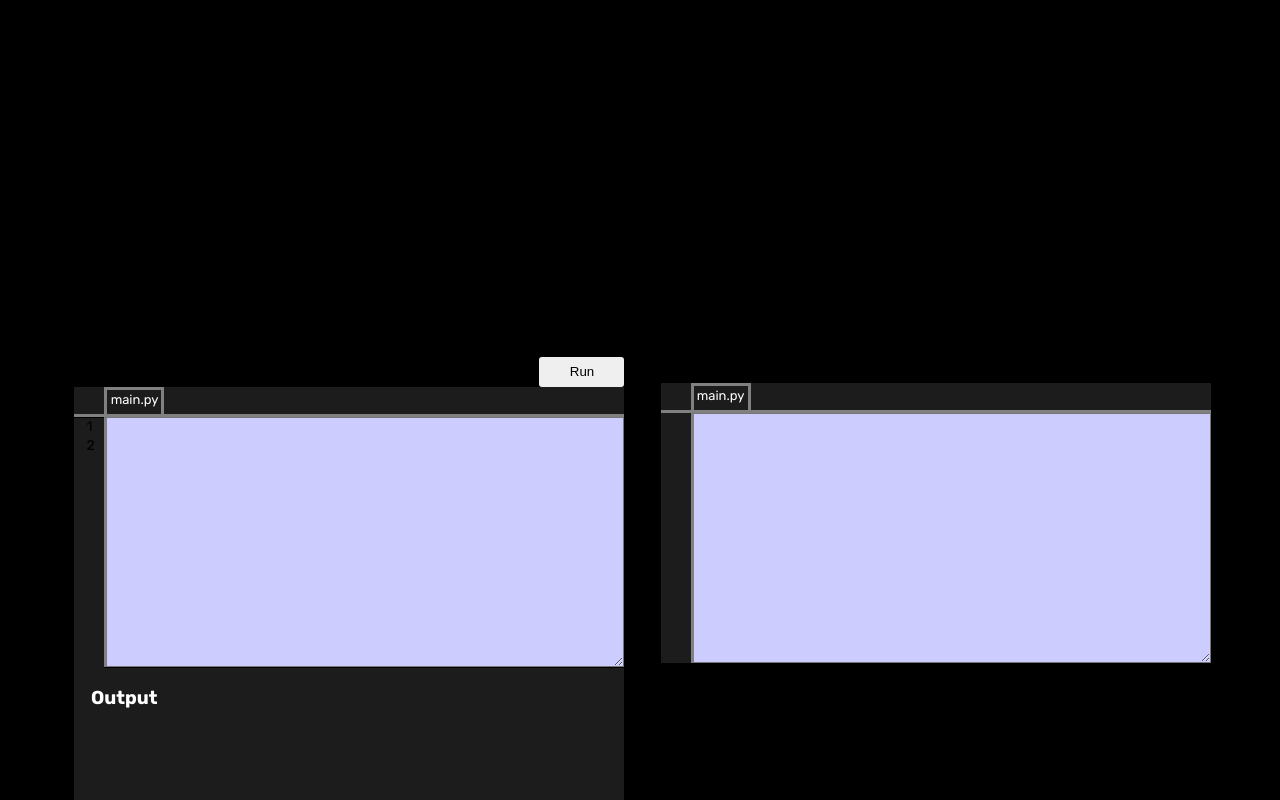
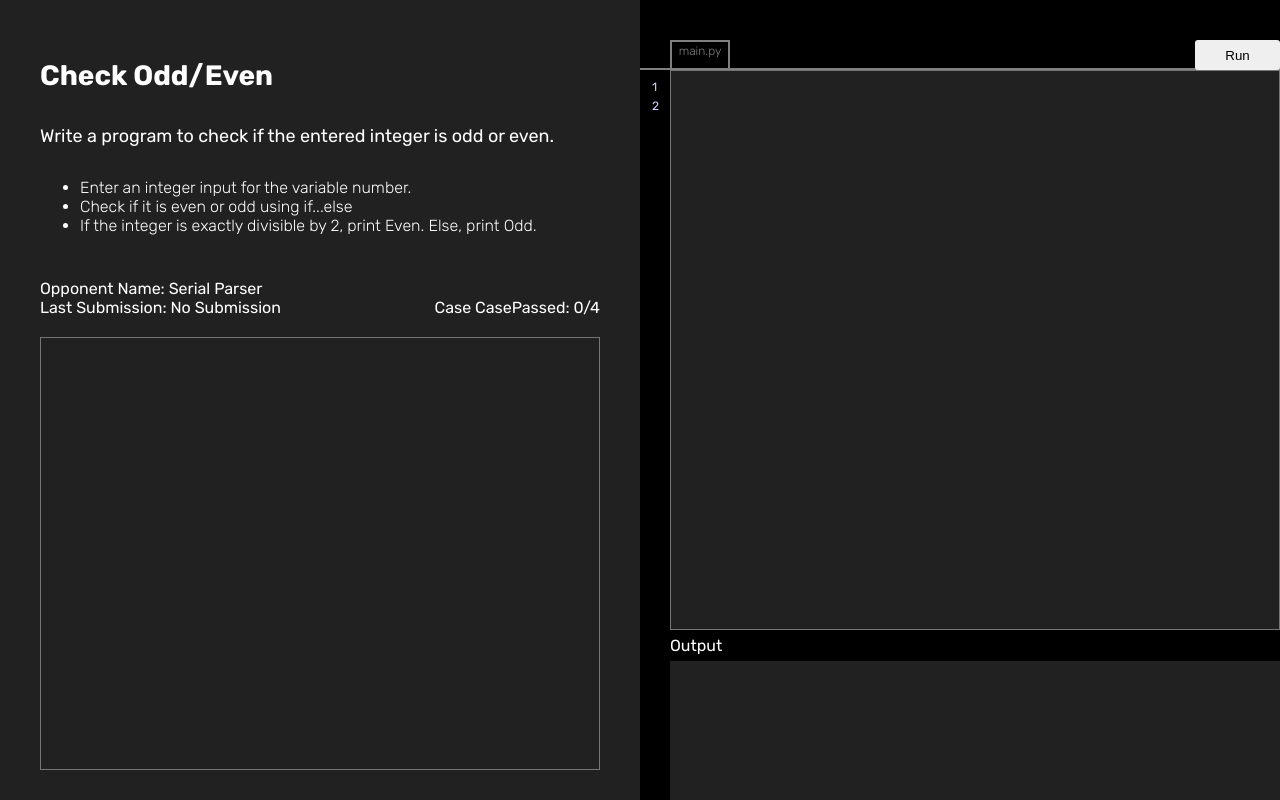
Before and after one commit to Anurodhyadav/codekamp, a Next.js app in the folder my-app/: page /challenges/editor in a window 1280 px wide. Shown: the top 800 px of the page. Built offline with nearby package versions, Linux system fonts and the light colour scheme.

Commit message:
fixed the design of the editor page

```diff
--- a/my-app/pages/challenges/editor.js
+++ b/my-app/pages/challenges/editor.js
@@ -7,19 +7,19 @@ const Editor = () => {
   const [i, setI] = useState(2);
   const [count, setCount] = useState([1, 2]);
   const [output, setOutput] = useState();
-  const id = [613, 618, 629, 638];
+  // const id = [613, 618, 629, 638];
 
-  const challengeId = id[Math.floor(Math.random() * id.length)];
+  // const challengeId = id[Math.floor(Math.random() * id.length)];
 
   const challenge = Object.values(challenges).filter(
-    (item) => challengeId === item.challengeId
+    (item) => 613 === item.challengeId
   );
 
   const runCode = () => {
     fetch("https://api.programiz.pro/api/Challenge/run", {
       method: "POST",
       body: JSON.stringify({
-        challengeId: id,
+        challengeId: 613,
         code: code,
       }),
       headers: {
@@ -48,58 +48,60 @@ const Editor = () => {
 
   return (
     <EditorContainer>
+      <OpponentEditor>
+        <ProblemStatement>
           <Header>
-        <Title>Programming Challenge</Title>
+            <Title>{challenge[0].title}</Title>
             <Question>{challenge[0].question}</Question>
           </Header>
           <ProblemDescription>
-        <Description>Problem Description:</Description>
             <Tasks>
               {Object.values(challenge[0].task).map((task) => {
                 return <li>{task}</li>;
               })}
             </Tasks>
           </ProblemDescription>
-      <EditorBody>
+        </ProblemStatement>
+        <Opponent>
+          <OpponentName>Opponent Name: Serial Parser</OpponentName>
+          <OpponentInfo>
+            <Submission>Last Submission: No Submission</Submission>
+            <CasePassed>Case CasePassed: 0/4</CasePassed>
+          </OpponentInfo>
+
+          <OppoInputScreen></OppoInputScreen>
+        </Opponent>
+      </OpponentEditor>
+
       <UserEditor>
         <Input>
           <Run onClick={() => runCode(code)}>Run</Run>
           <IDE>
-              <InputScreen
-                onKeyUp={(e) => handleKeyUp(e.target.value)}
-                onKeyPress={(e) => handleEnter(e)}
-              ></InputScreen>
             <File>
               <FileName>
                 <p>main.py</p>
               </FileName>
             </File>
+            <FlexRow>
               <Lines>
                 {count.map((element, index) => {
                   return <Line key={index}>{element}</Line>;
                 })}
               </Lines>
+              <InputScreen
+                onKeyUp={(e) => handleKeyUp(e.target.value)}
+                onKeyPress={(e) => handleEnter(e)}
+              ></InputScreen>
+            </FlexRow>
           </IDE>
         </Input>
+
         <OutputScreen>
           <OutputHeader>Output</OutputHeader>
           <Output>{output}</Output>
         </OutputScreen>
       </UserEditor>
-        <OpponentEditor>
-          <Input>
-            <IDE>
-              <InputScreen></InputScreen>
-              <File>
-                <FileName>
-                  <p>main.py</p>
-                </FileName>
-              </File>
-              <Lines></Lines>
-            </IDE>
-          </Input>
-        </OpponentEditor>
-      </EditorBody>
+
     </EditorContainer>
   );
 };
@@ -107,19 +109,17 @@ const Editor = () => {
 export default Editor;
 
 const Title = styled.h1`
-  text-align: center;
+font-weight: 700;
+font-size: 28px;
 `;
 
 const EditorContainer = styled.div`
-  padding: 3%;
   width: 100%;
   display: flex;
-  flex-direction: column;
-  justify-content: space-between;
-  background-color: black;
-
+  background-color: var(--dark);
+  color: #ffffff;
   @media screen and (min-width: 1441px) {
-    padding: 3% 15%;
+    // padding: 3% 15%;
   }
 `;
 
@@ -128,62 +128,105 @@ const Header = styled.div`
   flex-direction: column;
 `;
 
-const ProblemDescription = styled.div``;
-
-const EditorBody = styled.div`
+const FlexRow = styled.div`
   display: flex;
-  flex-direction: row;
-  justify-content: space-between;
+  overflow-y: scroll;
 `;
 
+const ProblemDescription = styled.div`
+font-weight: 200;
+font-size: 16px;
+`;
+
+
 const UserEditor = styled.div`
+  width:50%;
+  height:100vh;
   display: flex;
   flex-direction: column;
-  padding-left: 3%;
+  background-color:#000000;
+  padding-top: var(--spacingS);
+`;
+
+const Opponent = styled.div`
+flex-grow:1;
+margin-top:2.5%;
+
 `;
 
 const OpponentEditor = styled.div`
-  padding: 3%;
+  width:50%;
+  display:flex;
+  flex-direction: column;
+  padding: var(--spacingS);
+  justify-content:space-between;
+  `;
+const ProblemStatement = styled.div`
+  flex-grow:0;
+  margin-bottom:2.5%;
 `;
 
+const OppoInputScreen = styled.textarea`
+  height:90%;
+  background: var(--dark);
+  width: 100%;
+  color: #ffffff;
+  line-height: 135%;
+  font-size: 14px;
+  margin-top:var(--spacingXS);
+  border-left: 2px solid (--dark);
+  resize: none; /*remove the resize handle on the bottom right*/`;
+
 const Input = styled.div`
-  display: flex;
-  flex-direction: column;
+  position: relative;
 `;
-
-const IDE = styled.div`
-  width: 550px;
+const OpponentName = styled.div`
+  position: relative;
 `;
+const OpponentInfo = styled.div`
+display:flex;
+justify-content: space-between;
+`;
+const Submission = styled.div`
+  position: relative;
+`;
+const CasePassed = styled.div`
+  position: relative;
+`;
+const IDE = styled.div``;
 
 const Lines = styled.div`
-  background: #1c1c1c;
   width: 30px;
-  height: 250px;
+  height:70vh;
   list-style: none;
+  color: var(--lightPurple);
+  padding-top:1%;
+  overflow:hidden;
+
 `;
 
 const Line = styled.li`
   list-style: none;
   margin-left: 12px;
-  font-size: 14px;
+  font-size: 12px;
   line-height: 130%;
-  margin-top: 1px;
+  margin-top: 3.3px;
 `;
 
 const File = styled.div`
-  background: #1c1c1c;
+  background: #000000;
   height: 30px;
-  border-bottom: 3px solid gray;
+  border-bottom: 2px solid gray;
 `;
 
 const FileName = styled.div`
   width: 60px;
   height: 50px;
-  font-size: 13px;
+  font-size: 12px;
+  font-weight:200;
   margin-left: 30px;
-  color: white;
-  border: 3px solid gray;
-
+  color: gray;
+  border: 2px solid gray;
   p {
     text-align: center;
     margin-top: 2px;
@@ -191,57 +234,67 @@ const FileName = styled.div`
 `;
 
 const InputScreen = styled.textarea`
-  position: absolute;
-  width: 520px;
-  height: 250px;
-  background: var(--lightPurple);
-  color: #1c1c1c;
-  margin-left: 30px;
-  margin-top: 30px;
+  padding:1%;
+  padding-bottom:5%;
+  background: var(--dark);
+  width: calc(100% - 30px);
+  height: 70vh;
+  color: var(--lightPurple);
   line-height: 135%;
   font-size: 14px;
-  border-left: 3px solid gray;
-  font-family: "Rubik", sans-serif;
+  border-left: 2px solid gray);
+
+  -webkit-box-shadow: none;
+  -moz-box-shadow: none;
+  box-shadow: none;
+  resize: none; /*remove the resize handle on the bottom right*/
+  &:focus {
+    -moz-box-shadow: none;
+    box-shadow: none;
+    outline: 0;
+    }
+  }
   `;
 
 const Tasks = styled.ul`
-  margin-left: 30px;
-`;
-
-const Description = styled.h2`
-  margin-left: 40px;
+font-weight: 200;
+font-size: 16px;
 `;
 
 const OutputScreen = styled.div`
-  width: 550px;
-  height: 250px;
-  background: #1c1c1c;
+  width: calc(100% - 30px);
+  height: 30vh;
+  background: var(--dark);
   color: white;
+  align-self:end;
   `;
 
 const Output = styled.div`
-  margin-left: 3%;
+
 `;
 
-const OutputHeader = styled.h3`
-  padding-left: 3%;
+const OutputHeader = styled.div`
+  background: #000000;
+  padding-top:1%;
+  padding-bottom:1%;
 `;
 
 const Question = styled.h2`
-  text-align: center;
+font-weight: 400;
+font-size: 18px;
 `;
 
 const Run = styled.button`
+  position:absolute;
+  top:0;
+  right:0;
   width: 85px;
   height: 30px;
-  margin-top: 10px;
-  float: right;
-  align-self: flex-end;
   border: none;
   border-radius: 3px;
-
+  cursor:pointer;
   &:hover {
     background: var(--lightPurple);
-    color: #1c1c1c;
+    color: var(--dark);
   }
 `;
```
Lines whose indentation alone changed are shown as unchanged.
